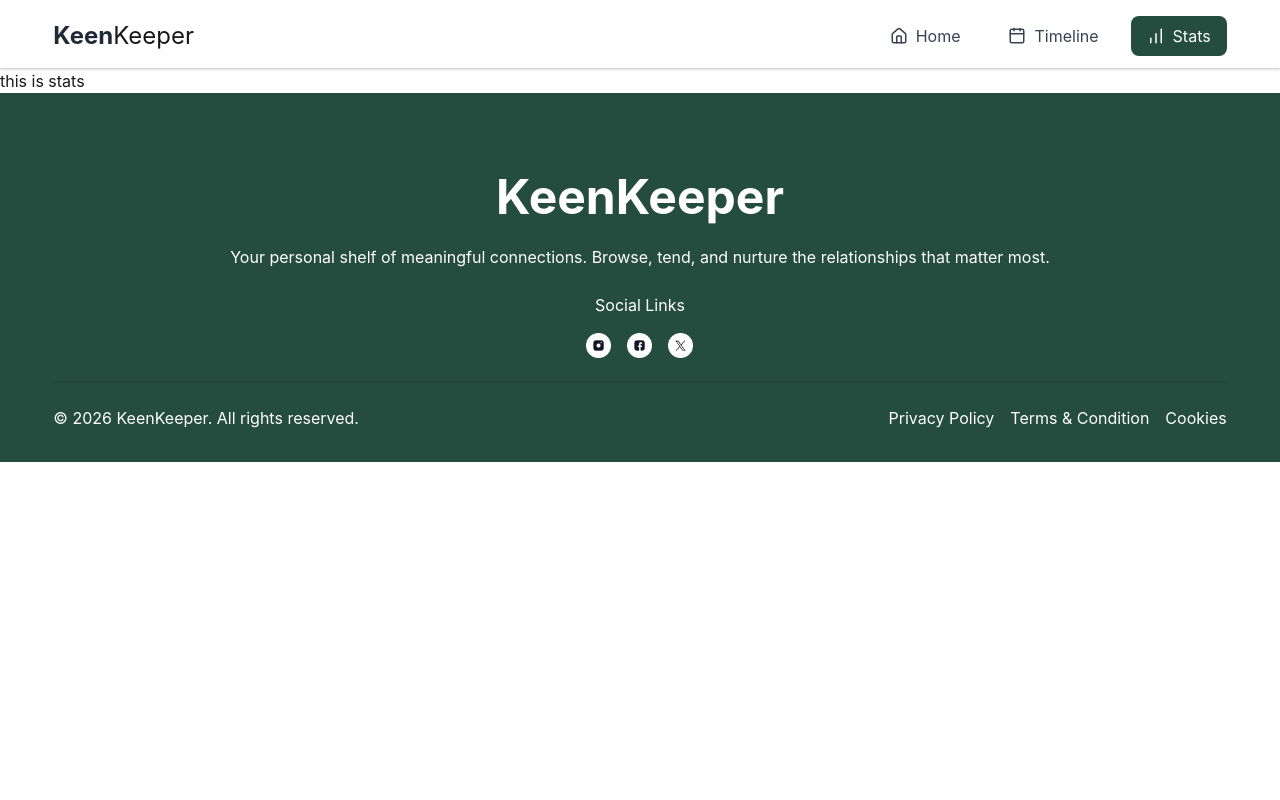
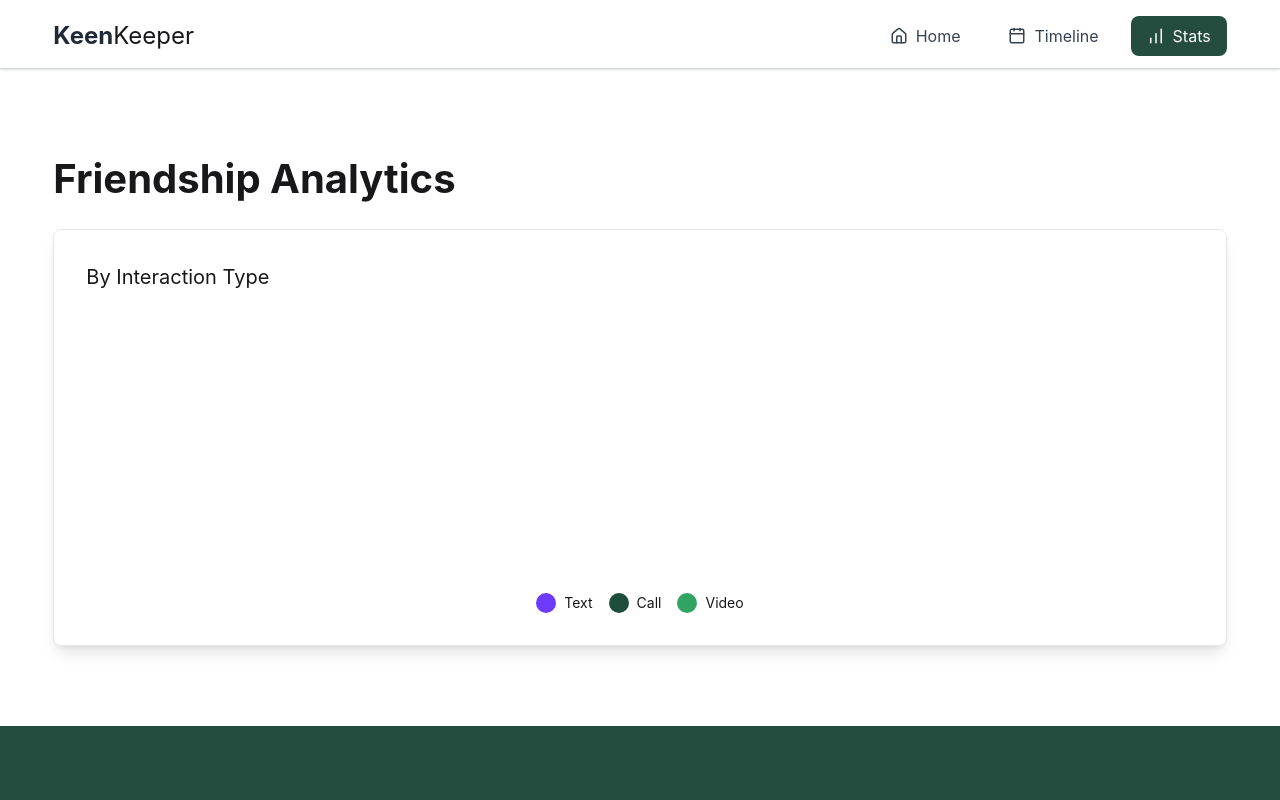
Before and after one commit to Fahad01012002/B13-A7-keen-keeper, a Next.js app: page /stats in a window 1280 px wide. Shown: the top 800 px of the page. Built offline with nearby package versions, Linux system fonts and the light colour scheme.

Commit message:
add status page as figma

```diff
--- a/package.json
+++ b/package.json
@@ -14,7 +14,8 @@
     "next": "16.2.3",
     "react": "19.2.4",
     "react-dom": "19.2.4",
-    "react-spinners": "^0.17.0"
+    "react-spinners": "^0.17.0",
+    "recharts": "^3.8.1"
   },
   "devDependencies": {
     "@tailwindcss/postcss": "^4",
--- a/src/app/page.jsx
+++ b/src/app/page.jsx
@@ -17,7 +17,7 @@ export default function Home() {
         </div>
       </div>
 
-      <div className='grid grid-cols-4 gap-5 mb-10'>
+      <div className='grid md:grid-cols-2 lg:grid-cols-4 sm:grid-cols-1 gap-5 mb-10'>
           <div className='flex flex-col justify-center items-center p-8 shadow-lg rounded-lg'>
             <h2 className='text-[32px] font-semibold'>20</h2>
             <p className='text-[18px]'>Total Friends</p>
--- a/src/app/stats/page.jsx
+++ b/src/app/stats/page.jsx
@@ -1,11 +1,69 @@
-import React from 'react';
+'use client';
 
-const page = () => {
+import { AppContext } from "@/component/ContextApi/ContextApi";
+import { useContext } from "react";
+import { PieChart, Pie, Cell, Tooltip, Legend } from "recharts";
+
+const AnalyticsPage = () => {
+    const { timeline } = useContext(AppContext);
+
+    const COLORS = ["#6C3BFF", "#1F4D3C", "#2FA463"];
+
+    const callCount = timeline?.filter(item => item.actionType === 'call').length || 0;
+    const textCount = timeline?.filter(item => item.actionType === 'text').length || 0;
+    const videoCount = timeline?.filter(item => item.actionType === 'video').length || 0;
+
+    const data = [
+        { name: "Text", value: textCount },
+        { name: "Call", value: callCount },
+        { name: "Video", value: videoCount },
+    ];
+
     return (
-        <div>
-            this is stats
+        <div className="w-11/12 mx-auto mt-20 mb-20">
+            <h1 className="font-bold text-[40px]">Friendship Analytics</h1>
+
+            <div className="p-8 border border-gray-200 shadow-lg rounded-lg mt-5">
+                <h3 className="text-[20px]">By Interaction Type</h3>
+
+                <div className="flex flex-col items-center justify-center">
+                    <PieChart width={300} height={300}>
+                        <Pie
+                            data={data}
+                            cx="50%"
+                            cy="50%"
+                            innerRadius={80}
+                            outerRadius={100}
+                            paddingAngle={5}
+                            dataKey="value"
+                        >
+                            {data.map((entry, index) => (
+                                <Cell className="rounded-full" key={index} fill={COLORS[index]} />
+                            ))}
+                        </Pie>
+
+                        <Tooltip />
+
+                    </PieChart>
+                    <div className="flex gap-4">
+                        <div className="flex gap-2 items-center">
+                            <div className="rounded-full w-5 h-5 bg-[#6C3BFF]"></div>
+                            <h2 className="text-[14px]">Text</h2>
+                        </div>
+                        <div className="flex gap-2 items-center">
+                            <div className="rounded-full w-5 h-5 bg-[#1F4D3C]"></div>
+                            <h2 className="text-[14px]">Call</h2>
+                        </div>
+                        <div className="flex gap-2 items-center">
+                            <div className="rounded-full w-5 h-5 bg-[#2FA463]"></div>
+                            <h2 className="text-[14px]">Video</h2>
+                        </div>
+                    </div>
+                </div>
+            </div>
         </div>
     );
 };
 
-export default page;
+
+export default AnalyticsPage;
--- a/src/component/ui/CardUi.jsx
+++ b/src/component/ui/CardUi.jsx
@@ -20,7 +20,7 @@ const CardUi = () => {
 
 
     return (
-        <div className="grid grid-cols-4 gap-5 mb-20">
+        <div className="grid lg:grid-cols-4 md:grid-cols-2 sm:grid-cols-1 gap-5 mb-20">
             {
                 friend.map(item => {
                     return (
```
Also changed, not shown: 1 other file (tests, documents, lock files or other folders).
